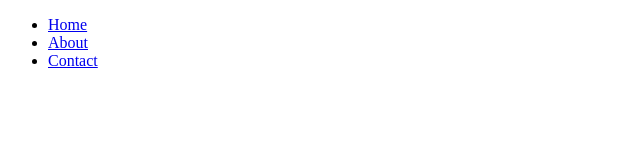
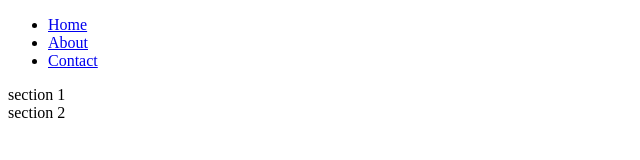
Before and after one commit to jesshansson/merge-exercise, a plain HTML site: page index.html in a window 1280 px wide. Shown: the whole page, without its empty margins (0-640 px from the left). Drawn offline with Linux system fonts and the light colour scheme.

Commit message:
#3 added a main with two sections

```diff
--- a/index.html
+++ b/index.html
@@ -13,5 +13,10 @@
         <li><a href="#contact">Contact</a></li>
       </ul>
     </nav>
+
+    <main>
+      <section>section 1</section>
+      <section>section 2</section>
+    </main>
   </body>
 </html>
```
